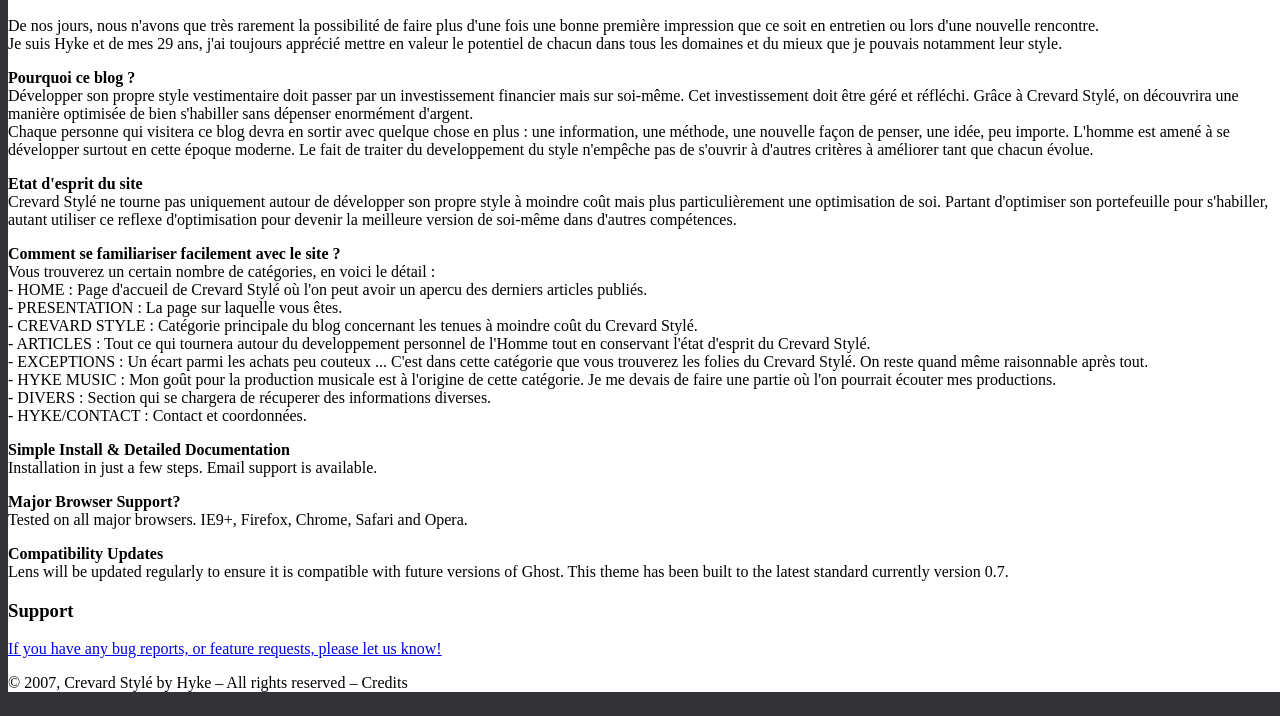
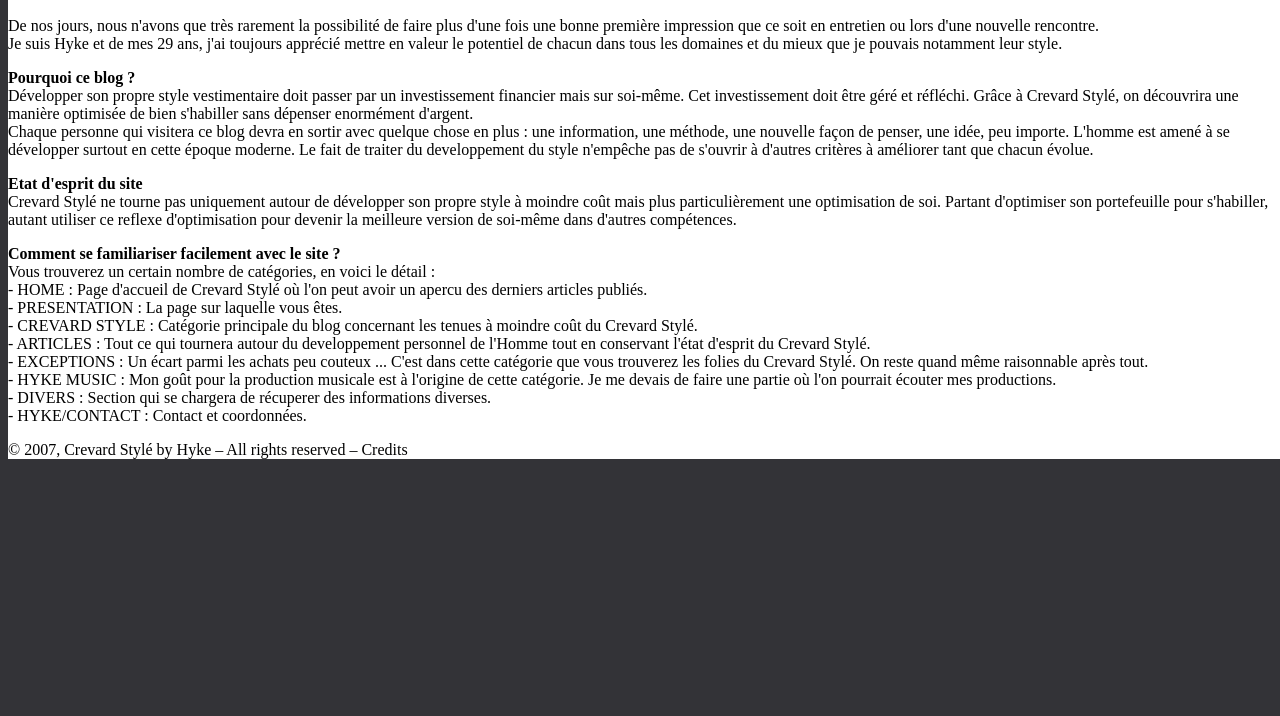
Before and after one commit to darkh2/darkh2.github.io, a Jekyll site: the page built from presentation.md, in a window 1280 px wide, cut to the strip 318-1034 px from the top of the page. Built offline with Jekyll 4.4.1, drawn with Linux system fonts in a browser that asks for light colours; after the commit the page ends 900 px from its top, so only the background shows below that.

Commit message:
Update presentation.md

```diff
--- a/presentation.md
+++ b/presentation.md
@@ -41,31 +41,3 @@
   - DIVERS : Section qui se chargera de récuperer des informations diverses.<br>
   - HYKE/CONTACT : Contact et coordonnées.<br>
 </p>
-
-<p>
-
-<p>
-<strong>Simple Install & Detailed Documentation</strong>
-<br>
-Installation in just a few steps. Email support is available.
-</p>
-
-<p>
-<strong>Major Browser Support?</strong>
-<br>
-Tested on all major browsers. IE9+, Firefox, Chrome, Safari and Opera.
-</p>
-
-<p>
-<strong>Compatibility Updates</strong>
-<br>
-Lens will be updated regularly to ensure it is compatible with future versions of Ghost. This theme has been built to the latest standard currently version 0.7.
-</p>
-
-<p>
-<h3>Support</h3>
-</p>
-
-<a href="http://adventurethemes.com/support" title="AdventureThemes Support">
-
-If you have any bug reports, or feature requests, please let us know!
```
